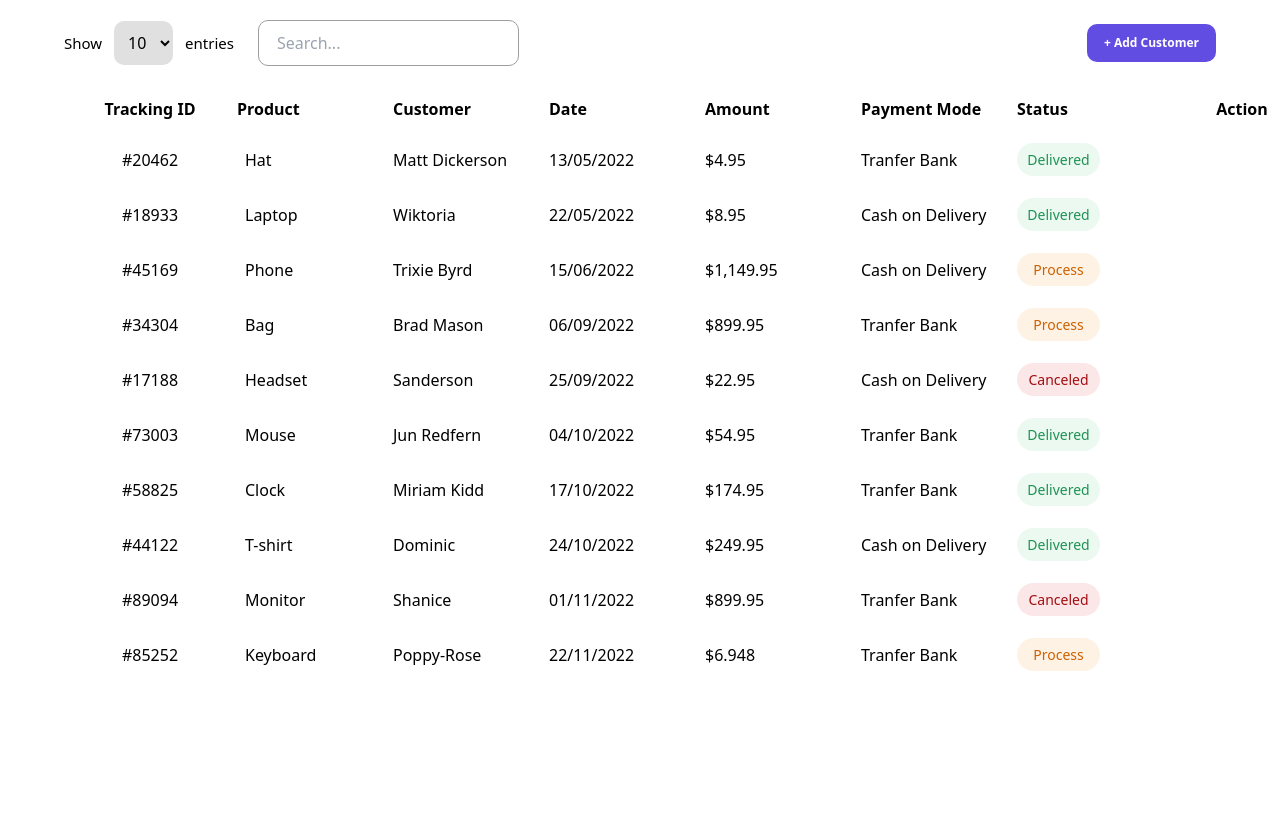
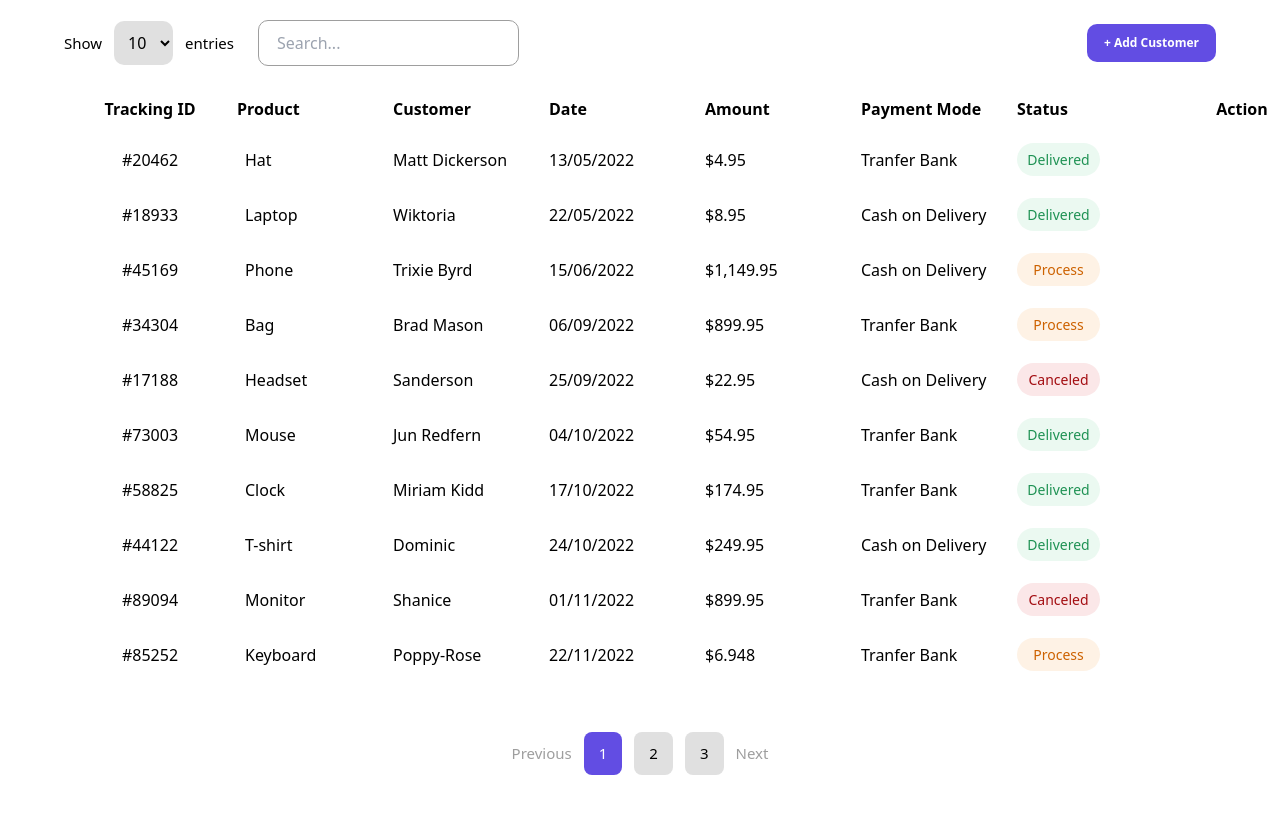
Before and after one commit to Kast69ro/more, a website: page src/index.html in a window 1280 px wide. Shown: the top 814 px of the page. Drawn offline with Linux system fonts and the light colour scheme.

```diff
--- a/src/index.html
+++ b/src/index.html
@@ -145,6 +145,17 @@
                 <td class="w-[140px] p-4 flex justify-center items-center gap-2"><img src="../images/edit (1) 2.png" alt=""><img src="../images/trash-2 2.png" alt=""></td>
             </tr>
         </table>
+        <div class="flex items-center justify-center gap-3 my-[50px]">
+            <span class="text-[15px] text-[#9e9e9e] font-[500]">Previous</span>
+            <span class="text-[15px] text-white bg-[#624DE3] rounded-[8px] py-[10px] px-[15px]">1</span>
+            <span class="text-[15px] bg-[#E0E0E0] rounded-[8px] py-[10px] px-[15px]">2</span>
+            <span class="text-[15px] bg-[#E0E0E0] rounded-[8px] py-[10px] px-[15px]">3</span>
+            <span class="text-[15px] text-[#9e9e9e] font-[500]">Next</span>
+        </div>
+
+
+    </div>
+
 
 
 
```
